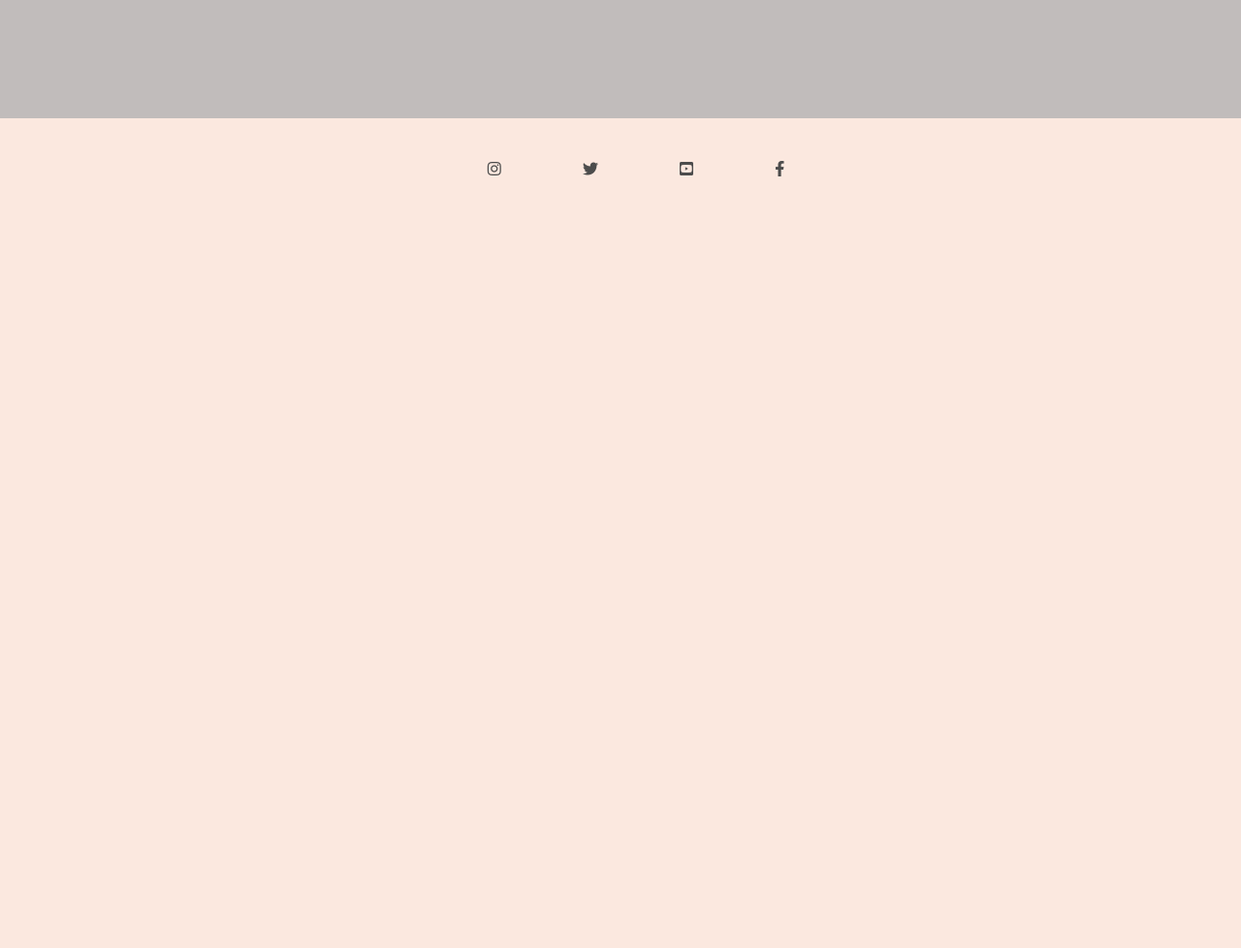
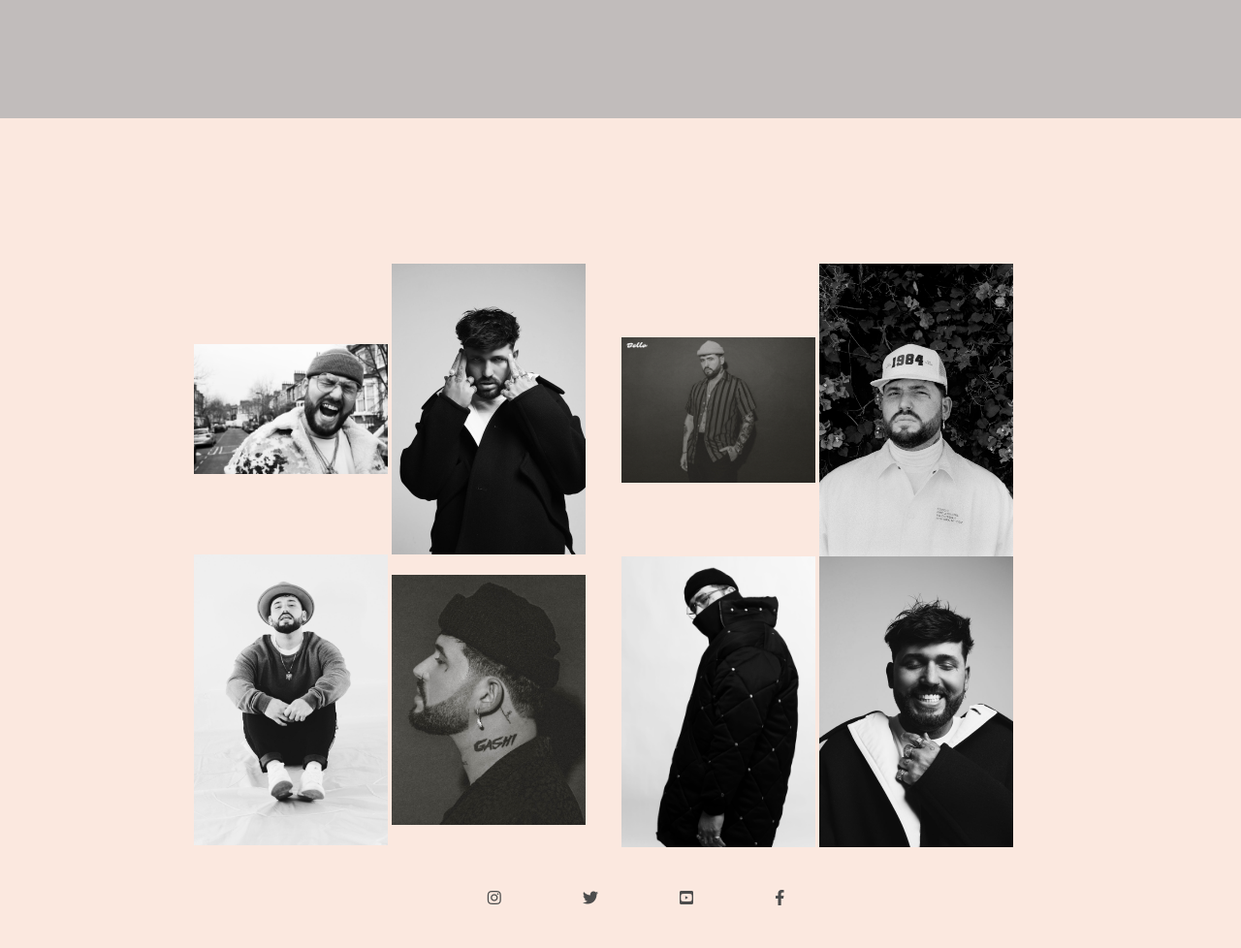
Before and after one commit to alex-1134/gashi-boot, a plain HTML site: page index.html in a window 1280 px wide. Shown: the part 1138-2116 px from the top of the page at 97% size. Before the commit the page ends 1364 px from the top, so only its background shows below. Drawn offline with nearby package versions, Linux system fonts and the light colour scheme.

Commit message:
Update navigation and gallery

```diff
--- a/assets/css/style.css
+++ b/assets/css/style.css
@@ -2,9 +2,13 @@
 @import url('https://fonts.googleapis.com/css2?family=Lato&family=Roboto+Condensed:wght@700&display=swap');
 
 
-body {
+* {
+    border: 0;
     margin: 0;
     padding: 0;
+}
+
+body {
     background-color: #FBE8DF;
     color: darkslategrey;
 }
@@ -15,7 +19,7 @@ body {
 #header {
     position: fixed;
     width: 100%;
-    overflow: hidden;
+
 }
 
 #menu {
@@ -38,6 +42,10 @@ body {
     font-family: 'Lato', sans-serif;
 }
 
+.active {
+    border-bottom: 1px solid #777777;
+}
+
 #menu a:hover {
     border-bottom: 1px solid darkslategrey;
 }
@@ -47,13 +55,13 @@ body {
     text-align: center;
     float: left;
     margin-left: 100px;
+
 }
 
 #menu,
 .logo {
     line-height: 100px;
 }
-
 
 
 /*.................................CIRCLE IMAGE*/
@@ -71,15 +79,12 @@ body {
 }
 
 #gashi-outer {
-
     width: 100%;
     position: relative;
     overflow: hidden;
-    text-align: center;
 }
 
 @keyframes gashi-zoom {
-
     from {
         transform: scale(0);
     }
@@ -140,6 +145,27 @@ span {
 }
 
 
+
+/*......................................GALLERY*/
+
+#gallery {
+    clear: both;
+    line-height: 0;
+    column-count: 2;
+    column-gap: 2px;
+    column-width: 400px;
+    margin-top: 150px;
+    padding-left: 200px;
+    padding-right: 200px;
+}
+
+img {
+    width: 200px;
+    height: auto;
+
+}
+
+
 /*.......................................FOOTER*/
 
 
@@ -165,3 +191,8 @@ footer {
 .foot i {
     font-size: 100%;
 }
+
+@media screen and (max-width: 1396px) {
+
+    dd
+}
--- a/index.html
+++ b/index.html
@@ -79,7 +79,17 @@
     </section>
 
     <section id="gallery">
+        <div class="pix">
+            <img src="/assets/images/bw1.jpg">
+            <img src="/assets/images/bw2.jpg">
+            <img src="/assets/images/bw3.jpg">
+            <img src="/assets/images/bw4.jpg">
+            <img src="/assets/images/bw5.jpg">
+            <img src="/assets/images/bw6.jpg">
+            <img src="/assets/images/bw7.jpg">
+            <img src="/assets/images/bw9.jpg">
 
+        </div>
     </section>
 
 
```
Also changed, not shown: assets/images/bw8 .jpg (deleted).
